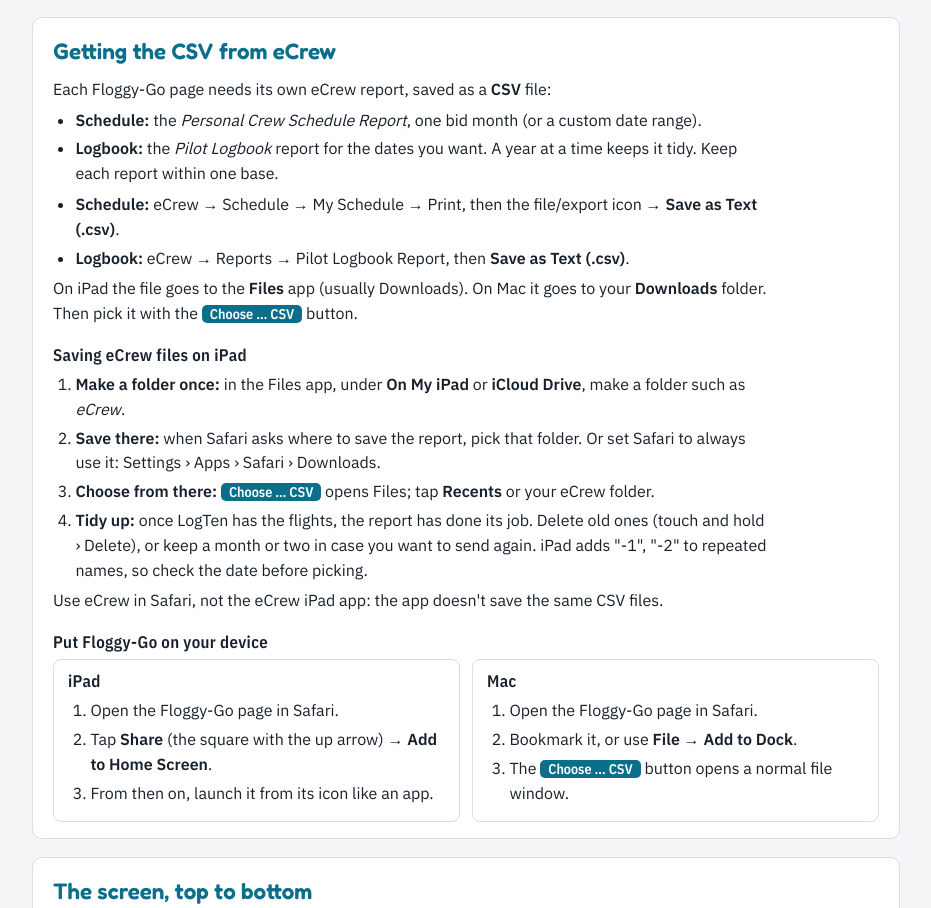
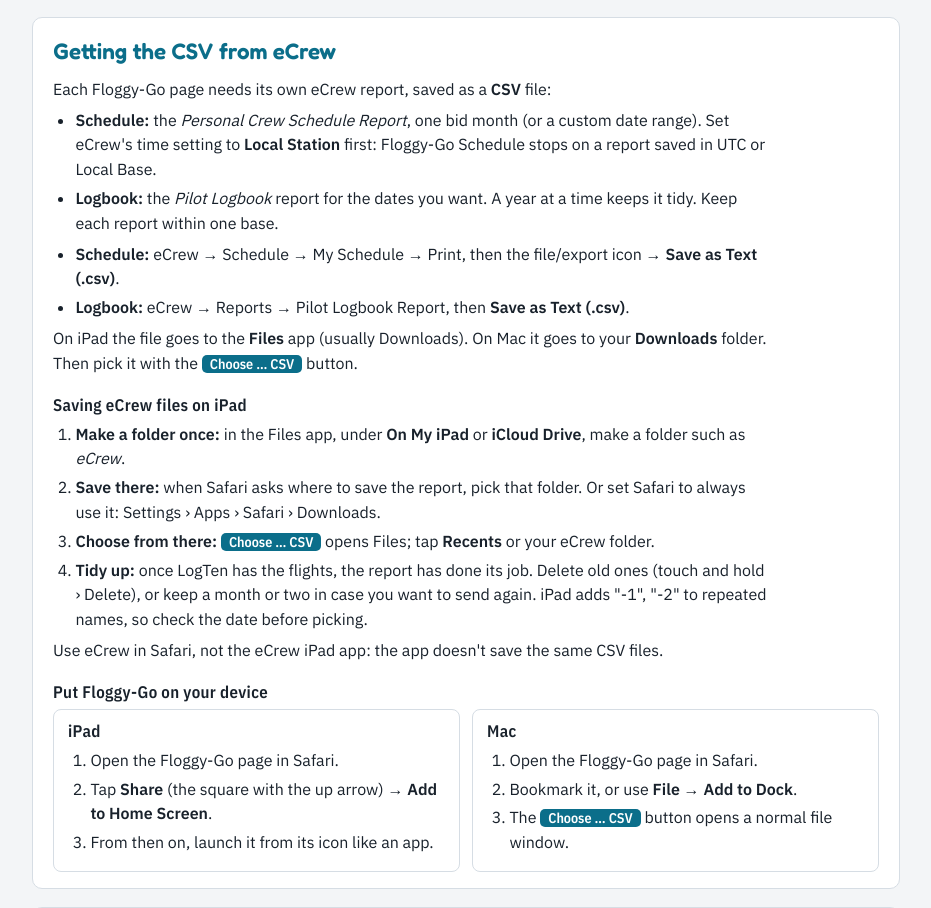
Before and after one commit to qxav8r/qxav8r.github.io, a plain HTML site: page go/help/index.html in a window 1280 px wide. Shown: the part 1286-2194 px from the top of the page, without its empty margins (174-1105 px from the left). Drawn offline with nearby package versions, Linux system fonts and the light colour scheme.

Commit message:
Help: Schedule report must be saved in Local Station time
Co-Authored-By: Claude Opus 5.5 <noreply@anthropic.com>
Claude-Session: https://claude.ai/code/session_01NNraJxNkUhzs25fnSKVo39

```diff
--- a/go/help/index.html
+++ b/go/help/index.html
@@ -132,7 +132,7 @@ code { font:.85rem var(--f-data); }
     <h2>Getting the CSV from eCrew</h2>
     <p>Each Floggy-Go page needs its own eCrew report, saved as a <strong>CSV</strong> file:</p>
     <ul>
-      <li><strong>Schedule:</strong> the <em>Personal Crew Schedule Report</em>, one bid month (or a custom date range).</li>
+      <li><strong>Schedule:</strong> the <em>Personal Crew Schedule Report</em>, one bid month (or a custom date range). Set eCrew's time setting to <strong>Local Station</strong> first: Floggy-Go Schedule stops on a report saved in UTC or Local Base.</li>
       <li><strong>Logbook:</strong> the <em>Pilot Logbook</em> report for the dates you want. A year at a time keeps it tidy. Keep each report within one base.</li>
     </ul>
     <ul>
```
